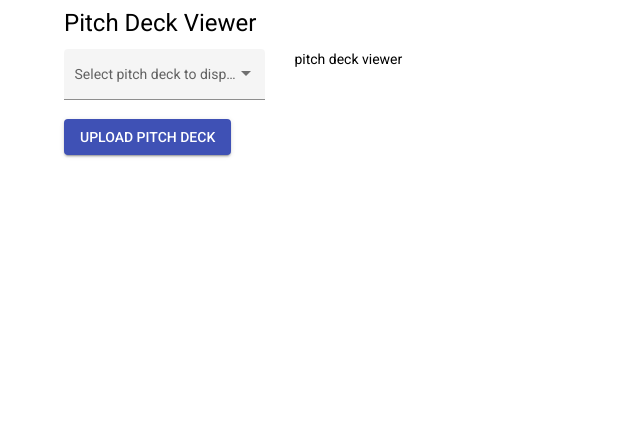
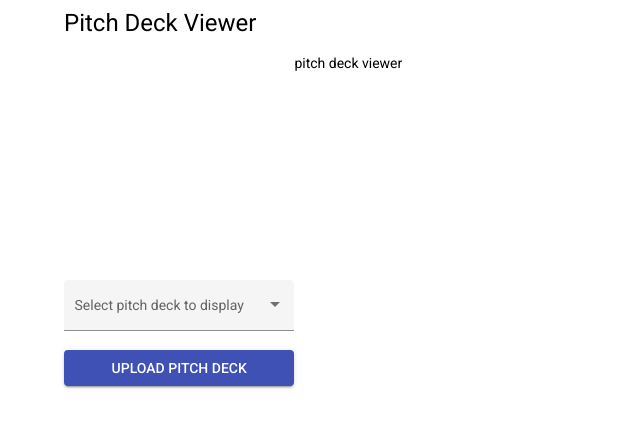
Before and after one commit to Mdelaf/pitch-deck, an Angular app in the folder web/: page / in a window 1280 px wide. Shown: the top 428 px of the page, without its empty margins (0-640 px from the left). Built offline with nearby package versions, Linux system fonts and the light colour scheme.

Commit message:
feat(web): improve components UI

```diff
--- a/web/src/app/app.component.scss
+++ b/web/src/app/app.component.scss
@@ -4,10 +4,10 @@
 
   .title {
     font-size: 24px;
+    height: 5vh;
   }
 
   .content {
     width: 100%;
-    margin: 2vh 0;
   }
 }
--- a/web/src/app/components/pitch-deck-list/pitch-deck-list.component.scss
+++ b/web/src/app/components/pitch-deck-list/pitch-deck-list.component.scss
@@ -0,0 +1,5 @@
+:host {
+  .mat-form-field {
+    width: 100%;
+  }
+}
--- a/web/src/app/components/pitch-deck-uploader/pitch-deck-uploader.component.scss
+++ b/web/src/app/components/pitch-deck-uploader/pitch-deck-uploader.component.scss
@@ -0,0 +1,5 @@
+:host {
+  button {
+    width: 100%;
+  }
+}
--- a/web/src/app/components/pitch-deck/pitch-deck.component.scss
+++ b/web/src/app/components/pitch-deck/pitch-deck.component.scss
@@ -3,10 +3,14 @@
   display: flex;
 
   .settings {
-    flex: 2
+    flex: 2;
+    height: 70vh;
+    display: flex;
+    flex-direction: column;
+    justify-content: center;
   }
 
   .viewer {
-    flex: 8
+    flex: 8;
   }
 }
```
